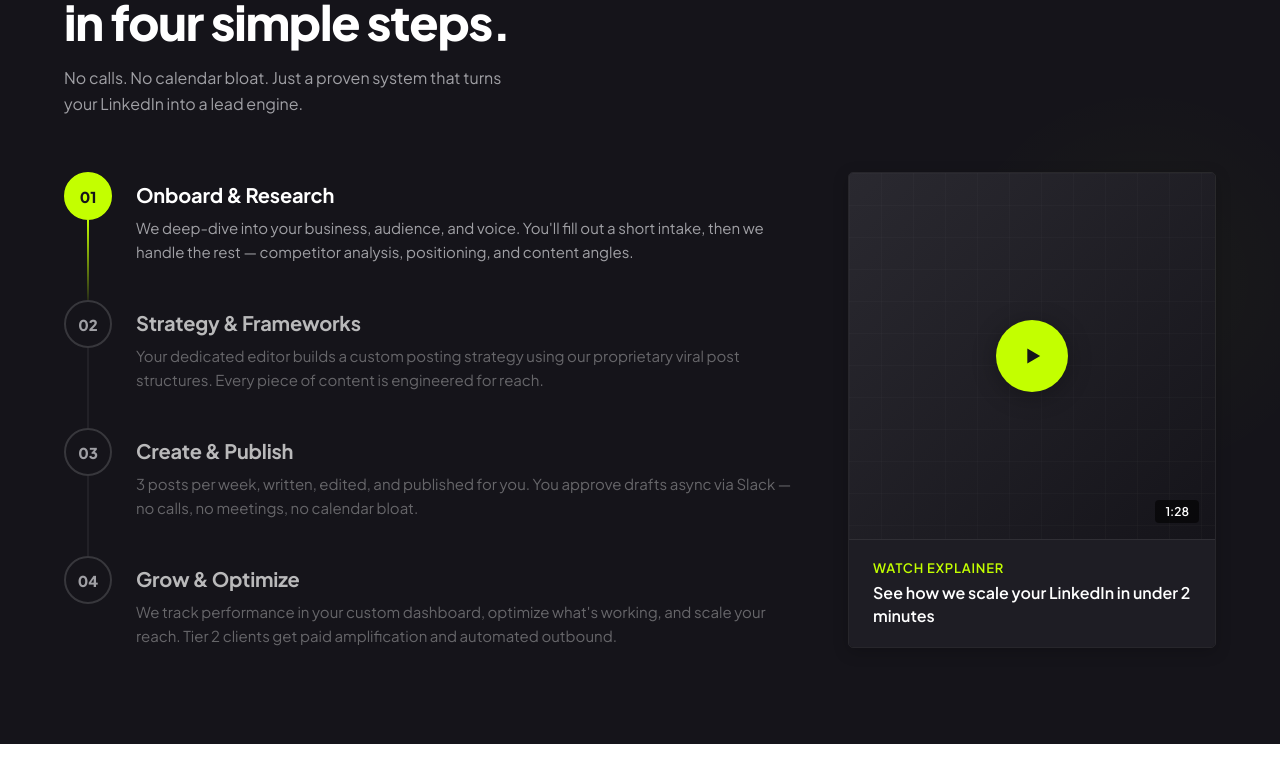
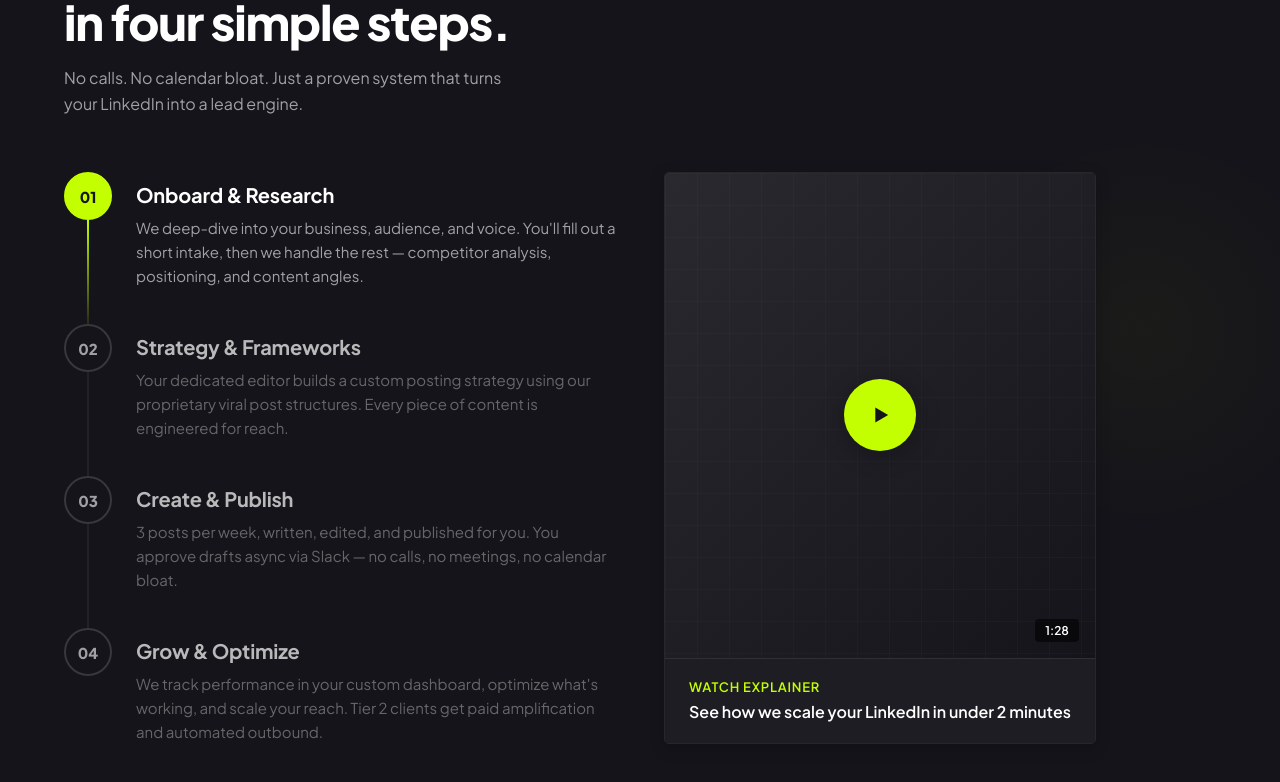
Before and after one commit to PlaybookzLLC/playbookz-v2-website, a React (Vite) app: page / in a window 1280 px wide. Shown: the part 2736-3518 px from the top of the page. Before the commit the page ends 3480 px from the top, so only its background shows below. Built offline with nearby package versions, Linux system fonts and the light colour scheme.

Commit message:
Change steps/video grid to equal 50/50 split
https://claude.ai/code/session_01DDzjVJ61C7qHF2oYyKZPLJ

```diff
--- a/src/components/HowItWorksSection.jsx
+++ b/src/components/HowItWorksSection.jsx
@@ -311,7 +311,7 @@ export default function HowItWorksSection() {
         }}>
           {/* Left: Steps */}
           <div className="hiw-steps" style={{
-            flex: "2 1 0%",
+            flex: "1 1 0%",
           }}>
             {steps.map((step, i) => (
               <StepItem
```
